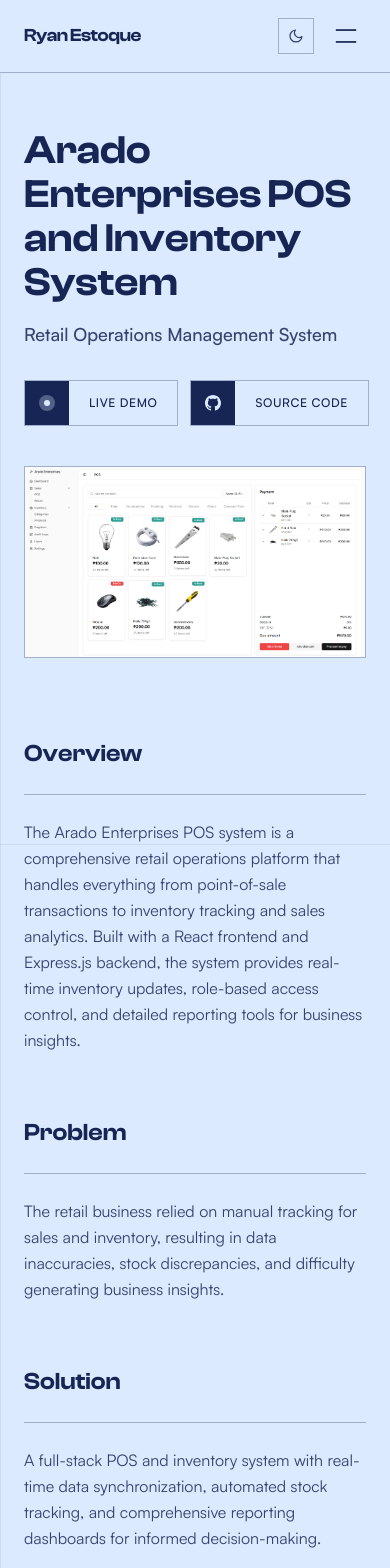
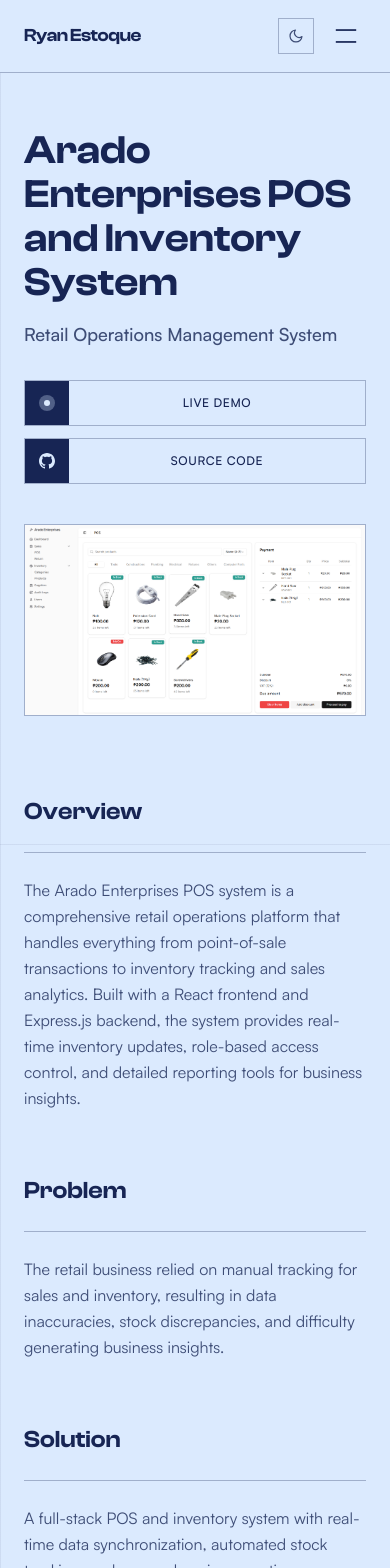
Before and after one commit to ryanestoque/portfolio, a Next.js app: page /projects/arado-pos in a window 390 px wide. Shown: the top 1568 px of the page. Built offline with nearby package versions, Linux system fonts and the light colour scheme.

Commit message:
chore: UI layout adjustments and image loading optimizations

```diff
--- a/app/globals.css
+++ b/app/globals.css
@@ -34,8 +34,8 @@
   --grid-subtle: rgba(23, 37, 84, 0.07);
   --grid-loading: rgba(23, 37, 84, 0.15);
   --t-primary: rgb(23, 37, 84);
-  --t-secondary: rgba(23, 37, 84, 0.85);
-  --t-tertiary: rgba(23, 37, 84, 0.7);
+  --t-secondary: rgba(23, 37, 84, 0.8);
+  --t-tertiary: rgba(23, 37, 84, 0.65);
   --accent-clr: #172554;
   --accent-dim: rgba(23, 37, 84, 0.1);
   --accent-glow: rgba(23, 37, 84, 0.04);
@@ -53,8 +53,8 @@
   --grid-subtle: rgba(219, 234, 254, 0.07);
   --grid-loading: rgba(219, 234, 254, 0.5);
   --t-primary: rgb(219, 234, 254);
-  --t-secondary: rgba(219, 234, 254, 0.85);
-  --t-tertiary: rgba(219, 234, 254, 0.7);
+  --t-secondary: rgba(219, 234, 254, 0.8);
+  --t-tertiary: rgba(219, 234, 254, 0.65);
   --accent-clr: #dbeafe;
   --accent-dim: rgba(219, 234, 254, 0.1);
   --accent-glow: rgba(219, 234, 254, 0.04);
--- a/app/projects/[slug]/page.tsx
+++ b/app/projects/[slug]/page.tsx
@@ -92,7 +92,7 @@
           )}
 
           {(project.github || project.demo) && (
-            <div className="flex flex-row w-full items-center gap-3 sm:gap-4 mb-10">
+            <div className="flex flex-col sm:flex-row w-full items-center gap-3 sm:gap-4 mb-10">
               {project.demo && (
                 project.demoAvailable === false ? (
                   <div className="relative group/tooltip w-full">
--- a/components/sections/Experience.tsx
+++ b/components/sections/Experience.tsx
@@ -103,6 +103,7 @@
                       src={activeExperience.image}
                       alt={activeExperience.company}
                       fill
+                      priority
                       className="object-cover"
                       sizes="(max-width: 1024px) 100vw, 50vw"
                     />
@@ -241,6 +242,7 @@
                               src={exp.image}
                               alt={exp.company}
                               fill
+                              priority
                               className="object-cover"
                               sizes="(max-width: 1024px) 100vw, 50vw"
                             />
--- a/components/sections/Projects.tsx
+++ b/components/sections/Projects.tsx
@@ -143,6 +143,7 @@
                     src={project.image}
                     alt={project.title}
                     fill
+                    priority
                     sizes="(max-width: 768px) 100vw, 42vw"
                     className={`object-cover transition-transform duration-700 group-hover:scale-105 ${project.darkImage ? 'dark:hidden' : ''}`}
                   />
@@ -151,6 +152,7 @@
                       src={project.darkImage}
                       alt={project.title}
                       fill
+                      priority
                       sizes="(max-width: 768px) 100vw, 42vw"
                       className="object-cover transition-transform duration-700 group-hover:scale-105 hidden dark:block"
                     />
@@ -217,6 +219,7 @@
                     src={project.image}
                     alt={project.title}
                     fill
+                    priority
                     sizes="(max-width: 768px) 100vw, 50vw"
                     className={`object-cover transition-transform duration-700 group-hover:scale-105 ${project.darkImage ? 'dark:hidden' : ''}`}
                   />
@@ -225,6 +228,7 @@
                       src={project.darkImage}
                       alt={project.title}
                       fill
+                      priority
                       sizes="(max-width: 768px) 100vw, 50vw"
                       className="object-cover transition-transform duration-700 group-hover:scale-105 hidden dark:block"
                     />
```
